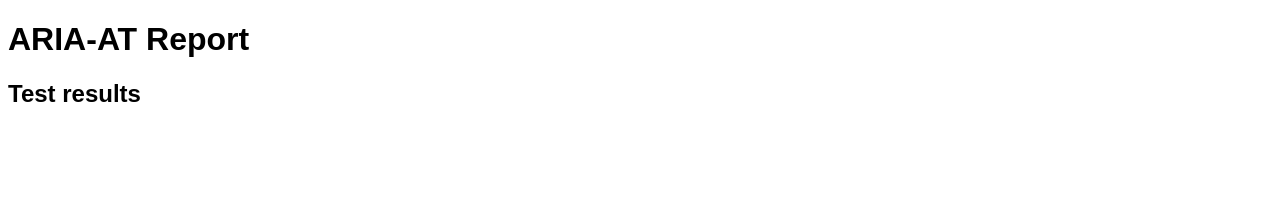
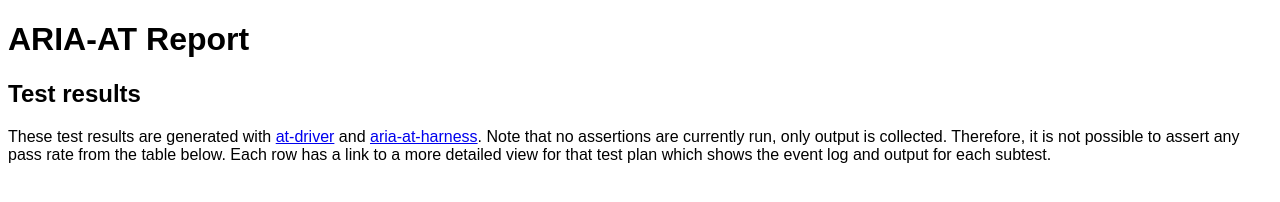
Before and after one commit to w3c/aria-at-automation-results-viewer, an Eleventy site: page pages/index.md in a window 1280 px wide. Built offline with nearby package versions, Linux system fonts and the light colour scheme; Eleventy itself is replaced by a stand-in of ours; files that its build step writes are made by us from their sources; what tableify would draw is missing.

Commit message:
Add a note discussing how to interpret the test results

```diff
--- a/pages/index.md
+++ b/pages/index.md
@@ -6,4 +6,9 @@
 
 ## Test results
 
+These test results are generated with [at-driver](https://github.com/bocoup/at-automation-experiment) and [aria-at-harness](https://github.com/bocoup/aria-at-harness).
+Note that no assertions are currently run, only output is collected.
+Therefore, it is not possible to assert any pass rate from the table below.
+Each row has a link to a more detailed view for that test plan which shows the event log and output for each subtest.
+
 {% resultsTable results %}
```
